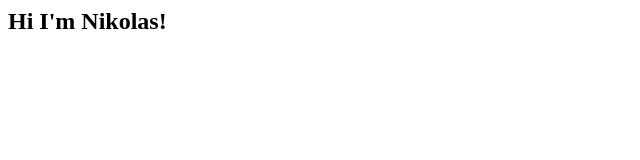
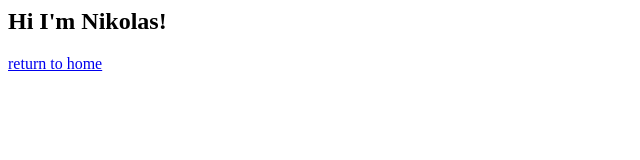
Before and after one commit to alenasal/SynchroNUS, a website: page nikolas.html in a window 1280 px wide. Shown: the whole page, without its empty margins (0-640 px from the left). Drawn offline with Linux system fonts and the light colour scheme.

Commit message:
added return to homepage

```diff
--- a/nikolas.html
+++ b/nikolas.html
@@ -7,7 +7,7 @@
 
 <body>
 	<h2>Hi I'm Nikolas!</h2>
-
+	<a href="index.html">return to home</a>
 </body>
 
 </html>
```
